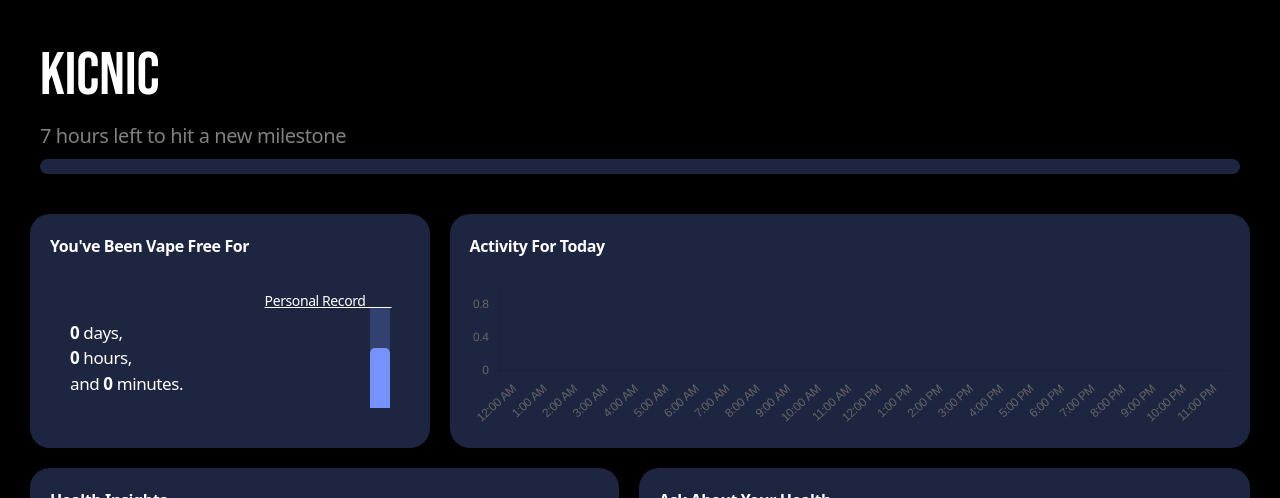
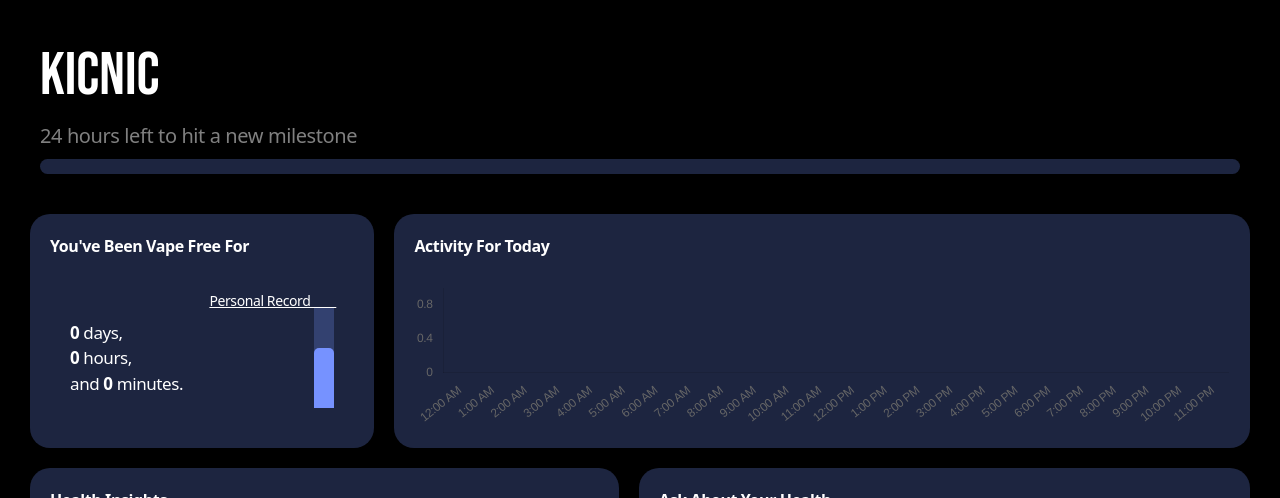
Before and after one commit to jivi3/healthhacks2024-ui, a React (Vite) app: page / in a window 1280 px wide. Shown: the top 498 px of the page. Built offline with nearby package versions, Linux system fonts and the light colour scheme; no server answers; the database is empty.

Commit message:
more layout fixes

```diff
--- a/src/App.css
+++ b/src/App.css
@@ -93,6 +93,7 @@
 	display: flex;
 	flex-direction: column;
 	gap: 30px;
+	flex-grow: 1;
 }
 
 .streak-content {
@@ -127,7 +128,6 @@
 	text-decoration: underline;
 }
 
-.daily-activity,
 .usage-history {
 	flex-basis: 600px;
 	flex-grow: 1;
@@ -137,6 +137,8 @@
 	display: flex;
 	flex-direction: column;
 	gap: 20px;
+	flex-basis: 500px;
+	flex-grow: 3;
 }
 
 .health-insights {
--- a/src/App.jsx
+++ b/src/App.jsx
@@ -66,10 +66,29 @@ function App() {
 
 	const [chatInput, setChatInput] = useState(""); // State for chatbot input
 	const [chatMessages, setChatMessages] = useState([]); // State for chatbot messages
-	const [daysLeft, setDaysLeft] = useState(7); // State for chatbot messages
+	const [timeLeftText, setTimeLeftText] = useState("");
 
 	useEffect(() => {
-		setDaysLeft(7 - vapeFreeDuration.hours);
+		const { hours, days } = vapeFreeDuration;
+		let timeLeft;
+		let timeLabel;
+
+		// Determine time left based on current hours and days
+		if (days < 1) {
+			// If less than a day, show hours left until reaching 24 hours
+			timeLeft = 24 - hours;
+			timeLabel = "hours";
+		} else if (days < 7) {
+			// If less than 7 days, show days left until reaching 7 days
+			timeLeft = 7 - days;
+			timeLabel = "days";
+		} else {
+			// If 7 days or more, show weeks (starting from 2 weeks)
+			timeLeft = Math.ceil((days + 1) / 7); // Round up to the next week count
+			timeLabel = "weeks";
+		}
+
+		setTimeLeftText(`${timeLeft} ${timeLabel} left to hit a new milestone`);
 	}, [vapeFreeDuration]);
 
 	const [userData, setUserData] = useState(null); // State to store user's vaping data
@@ -87,8 +106,24 @@ function App() {
 	};
 
 	useEffect(() => {
-		// Calculate the target width based on vapeFreeDuration
-		const targetWidth = (vapeFreeDuration.hours * 100) / 7; // Adjust as needed
+		// Calculate target width based on the current milestone
+		const { hours, days } = vapeFreeDuration;
+		let milestoneHours; // Total hours for the next milestone
+
+		// Determine milestone based on current duration
+		if (days < 1) {
+			milestoneHours = 24; // Next milestone is 24 hours for the first day
+		} else if (days < 7) {
+			milestoneHours = 7 * 24; // Next milestone is 7 days
+		} else {
+			milestoneHours = 2 * 7 * 24; // Next milestone is 2 weeks
+		}
+
+		// Calculate total hours passed
+		const totalHours = days * 24 + hours;
+
+		// Calculate target width as a percentage of progress toward the next milestone
+		const targetWidth = (totalHours * 100) / milestoneHours;
 
 		// Set the width after a brief delay to trigger the transition
 		const timer = setTimeout(() => {
@@ -413,7 +448,7 @@ Using this information, answer the user's question:
 			const response = await axios.post(
 				"https://api.openai.com/v1/chat/completions",
 				{
-					model: "gpt-3.5-turbo",
+					model: "gpt-4o-mini",
 					messages: [{ role: "user", content: prompt }],
 					max_tokens: 150,
 					n: 1,
@@ -476,9 +511,7 @@ Using this information, answer the user's question:
 			<div className="dashboard">
 				<div className="latest-puff">
 					<h1 className="title-text">KicNic</h1>
-					<h5 className="secondary">
-						{daysLeft} hours left to hit a new milestone
-					</h5>
+					<h5 className="secondary">{timeLeftText}</h5>
 					<div className="bar-progress">
 						<div
 							className="bar-fill"
```
